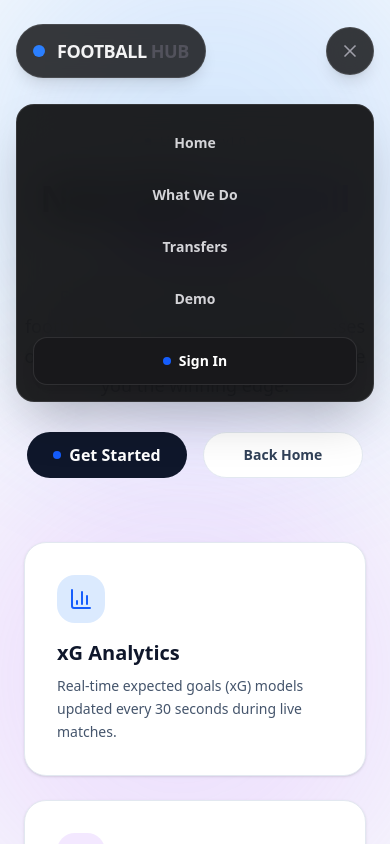
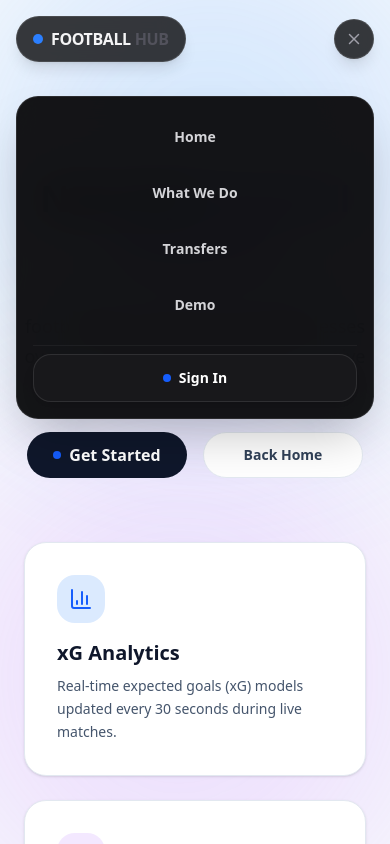
Before and after one commit to Nithan10/sports_ai, a Next.js app: page /demo in a window 390 px wide. Both pictures are taken after a click on the button 350 px from the left and 51 px from the top of the page. Shown: the top 844 px of the page. Built offline with nearby package versions, Linux system fonts and the light colour scheme.

Commit message:
mobile responsive

```diff
--- a/components/Navbar.tsx
+++ b/components/Navbar.tsx
@@ -2,17 +2,16 @@
 
 import { useState } from "react";
 import Link from "next/link";
-import { usePathname } from "next/navigation"; // Import usePathname
+import { usePathname } from "next/navigation";
 import { InteractiveHoverButton } from "@/components/ui/interactive-hover-button";
 import { Menu, X } from "lucide-react";
 
 export function Navbar() {
   const [isOpen, setIsOpen] = useState(false);
-  const pathname = usePathname(); // Get the current route
+  const pathname = usePathname();
   const isHomePage = pathname === "/";
 
   const handleScroll = (e: React.MouseEvent<HTMLAnchorElement, MouseEvent>, href: string) => {
-    // 1. SMOOTH SCROLL (Only if we are already on the Home Page and the link is an anchor)
     if (isHomePage && href.startsWith("#")) {
       e.preventDefault();
       setIsOpen(false);
@@ -25,16 +24,12 @@ export function Navbar() {
           element.scrollIntoView({ behavior: "smooth" });
         }
       }
-    }
-    // 2. NAVIGATION (If we are on /demo, or clicking a real link like /transfers)
-    else {
+    } else {
       setIsOpen(false);
-      // We allow the default Next.js Link behavior to take us to the new page
     }
   };
 
   const navItems = [
-    // Dynamic logic: If on Home, use anchor (#). If elsewhere, use full path (/)
     { name: "Home", href: isHomePage ? "#hero" : "/" },
     { name: "What We Do", href: isHomePage ? "#what-we-do" : "/#what-we-do" },
     { name: "Transfers", href: "/transfers" },
@@ -42,15 +37,15 @@ export function Navbar() {
   ];
 
   return (
-    <nav className="fixed top-6 left-0 right-0 z-50 px-4 md:px-6">
-      <div className="mx-auto flex max-w-[1200px] items-center justify-between gap-4">
+    <nav className="fixed top-4 md:top-6 left-0 right-0 z-50 px-4 md:px-6">
+      <div className="mx-auto flex max-w-[1200px] items-center justify-between gap-3 md:gap-4">
 
         {/* Capsule 1: Brand Identity */}
-        <div className="flex items-center rounded-full border border-white/10 bg-zinc-950/80 px-4 py-3 md:px-6 backdrop-blur-md shadow-lg transition-transform hover:scale-[1.02]">
-          <Link href="/" className="group flex items-center gap-3 text-lg md:text-xl font-bold tracking-tight">
-            <div className="relative flex h-3 w-3">
+        <div className="flex items-center rounded-full border border-white/10 bg-zinc-950/80 px-4 py-2.5 md:px-6 md:py-3 backdrop-blur-md shadow-lg transition-transform hover:scale-[1.02]">
+          <Link href="/" className="group flex items-center gap-2 md:gap-3 text-base md:text-xl font-bold tracking-tight">
+            <div className="relative flex h-2.5 w-2.5 md:h-3 md:w-3">
               <span className="animate-ping absolute inline-flex h-full w-full rounded-full bg-blue-500 opacity-75"></span>
-              <span className="relative inline-flex rounded-full h-3 w-3 bg-blue-500"></span>
+              <span className="relative inline-flex rounded-full h-2.5 w-2.5 md:h-3 md:w-3 bg-blue-500"></span>
             </div>
 
             <div className="flex items-center gap-1">
@@ -60,8 +55,8 @@ export function Navbar() {
           </Link>
         </div>
 
-        {/* Capsule 2: Desktop Navigation */}
-        <div className="hidden items-center rounded-full border border-white/10 bg-zinc-950/80 p-2 backdrop-blur-md shadow-lg md:flex">
+        {/* Capsule 2: Desktop Navigation (Hidden on Mobile) */}
+        <div className="hidden md:flex items-center rounded-full border border-white/10 bg-zinc-950/80 p-2 backdrop-blur-md shadow-lg">
           {navItems.map((item) => (
             <Link
               key={item.name}
@@ -75,29 +70,31 @@ export function Navbar() {
         </div>
 
         {/* Capsule 3: Actions & Mobile Toggle */}
-        <div className="flex items-center gap-3">
-          <div className="hidden sm:block">
-            <InteractiveHoverButton className="h-12 w-32 md:w-36 rounded-full border border-white/10 bg-zinc-950/80 text-sm font-bold shadow-lg hover:bg-zinc-900">
+        <div className="flex items-center gap-2 md:gap-3">
+          {/* Desktop Sign In */}
+          <div className="hidden md:block">
+            <InteractiveHoverButton className="h-12 w-36 rounded-full border border-white/10 bg-zinc-950/80 text-sm font-bold shadow-lg hover:bg-zinc-900">
               Sign In
             </InteractiveHoverButton>
           </div>
 
+          {/* Mobile Menu Toggle */}
           <button
             onClick={() => setIsOpen(!isOpen)}
-            className="flex md:hidden items-center justify-center h-12 w-12 rounded-full border border-white/10 bg-zinc-950/80 text-zinc-400 hover:text-white backdrop-blur-md shadow-lg transition-colors"
+            className="flex md:hidden items-center justify-center h-10 w-10 md:h-12 md:w-12 rounded-full border border-white/10 bg-zinc-950/80 text-zinc-400 hover:text-white backdrop-blur-md shadow-lg transition-all active:scale-95"
             aria-label="Toggle Menu"
           >
-            {isOpen ? <X size={20} /> : <Menu size={20} />}
+            {isOpen ? <X size={18} /> : <Menu size={18} />}
           </button>
         </div>
       </div>
 
       {/* Mobile Menu Dropdown */}
       <div
-        className={`absolute top-20 left-4 right-4 flex flex-col gap-2 rounded-2xl border border-white/10 bg-zinc-950/90 p-4 backdrop-blur-xl shadow-2xl transition-all duration-300 md:hidden ${
+        className={`absolute top-20 left-4 right-4 flex flex-col gap-2 rounded-3xl border border-white/10 bg-zinc-950/95 p-4 backdrop-blur-xl shadow-2xl transition-all duration-300 origin-top md:hidden ${
           isOpen
-            ? "opacity-100 translate-y-0 pointer-events-auto"
-            : "opacity-0 -translate-y-4 pointer-events-none"
+            ? "opacity-100 scale-100 translate-y-0 pointer-events-auto"
+            : "opacity-0 scale-95 -translate-y-4 pointer-events-none"
         }`}
       >
         {navItems.map((item) => (
@@ -105,14 +102,14 @@ export function Navbar() {
             key={item.name}
             href={item.href}
             onClick={(e) => handleScroll(e, item.href)}
-            className="w-full rounded-xl px-4 py-3 text-center text-sm font-semibold text-zinc-300 transition-colors hover:bg-white/10 hover:text-white"
+            className="w-full rounded-2xl px-4 py-3.5 text-center text-sm font-semibold text-zinc-300 transition-colors hover:bg-white/10 hover:text-white active:bg-white/5"
           >
             {item.name}
           </Link>
         ))}
 
-        <div className="mt-2 sm:hidden">
-          <InteractiveHoverButton className="w-full h-12 rounded-xl border border-white/10 bg-zinc-900 text-sm font-bold shadow-lg">
+        <div className="mt-2 pt-2 border-t border-white/5">
+          <InteractiveHoverButton className="w-full h-12 rounded-2xl border border-white/10 bg-zinc-900 text-sm font-bold shadow-lg active:scale-[0.98]">
             Sign In
           </InteractiveHoverButton>
         </div>
```
